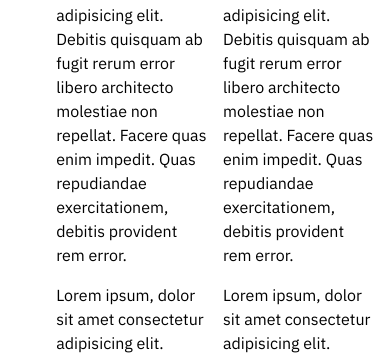
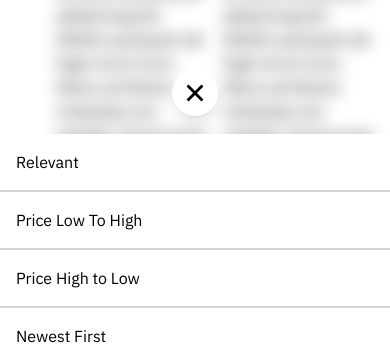
Before and after one commit to rhythmsaha/elegasilk-storefront, a Next.js app: page /browse/sarees in a window 390 px wide. Shown: the part 478-837 px from the top of the page. Built offline with nearby package versions, Linux system fonts and the light colour scheme; no server answers.

Commit message:
Refactor mobile filter and sort menus

```diff
--- a/components/browse/mobile/FilterMenu.tsx
+++ /dev/null
@@ -1,9 +0,0 @@
-import React from "react";
-
-interface Props {}
-
-const FilterMenu: React.FC<Props> = (props) => {
-    return <div>FilterMenu</div>;
-};
-
-export default FilterMenu;
--- /dev/null
+++ b/components/browse/mobile/MFilterMenu.tsx
@@ -0,0 +1,57 @@
+import { IFilterOptions } from "@/hooks/products/useFilters";
+import React from "react";
+import FilterMenu from "../FilterMenu";
+
+interface Props {
+    onSelectattribute: (id: string) => void;
+    onSelectColor: (id: string) => void;
+    selectedAttribute: string[];
+    selectedColors: string[];
+    filterOptions: IFilterOptions;
+    onResetFilters: () => void;
+    closeMFilter: () => void;
+}
+
+const MFilterMenu: React.FC<Props> = ({
+    onSelectattribute,
+    onSelectColor,
+    selectedAttribute,
+    selectedColors,
+    filterOptions,
+    onResetFilters,
+    closeMFilter,
+}) => {
+    return (
+        <div className="lg:hidden fixed z-30 inset-0 backdrop-blur flex items-end">
+            <div className="overflow-auto w-full max-h-[75%] mt-auto bg-white flex flex-col justify-between">
+                <div className="px-6 py-4">
+                    <FilterMenu
+                        onSelectattribute={onSelectattribute}
+                        onSelectColor={onSelectColor}
+                        selectedAttribute={selectedAttribute}
+                        selectedColors={selectedColors}
+                        filterOptions={filterOptions}
+                    />
+                </div>
+
+                <div className="grid grid-cols-2 gap-4 sticky bottom-0 bg-white w-full px-4 py-4">
+                    <button
+                        className="w-full bg-white text-black  border-2 border-black rounded-full p-2"
+                        onClick={onResetFilters}
+                    >
+                        Reset
+                    </button>
+
+                    <button
+                        className="w-full bg-black text-white rounded-full p-2  border-2 border-black"
+                        onClick={closeMFilter}
+                    >
+                        Close
+                    </button>
+                </div>
+            </div>
+        </div>
+    );
+};
+
+export default MFilterMenu;
--- a/components/browse/mobile/MobileBottomMenu.tsx
+++ b/components/browse/mobile/MobileBottomMenu.tsx
@@ -27,7 +27,7 @@ const MobileBottomMenu: React.FC<Props> = (props) => {
     const { openMFilter, openMSort } = useFilterBarStore((state) => state);
 
     return (
-        <div className="lg:hidden sticky w-full bg-black bg-opacity-90 backdrop-blur z-20 bottom-0 inset-x-0 py-2 text-white">
+        <div className="lg:hidden sticky w-full bg-black bg-opacity-90 backdrop-blur bottom-0 inset-x-0 py-2 text-white">
             <div className="w-full h-full grid grid-cols-2 place-items-center py-2">
                 <MenuButton Icon={MdSort} label="Sort By" onClick={openMSort} />
                 <MenuButton Icon={FiFilter} label="Filter" onClick={openMFilter} />
--- /dev/null
+++ b/components/browse/mobile/SortMenu.tsx
@@ -0,0 +1,39 @@
+import sortData from "@/lib/Products_SortData";
+import React from "react";
+import { IoCloseSharp } from "react-icons/io5";
+
+interface Props {
+    onClose: () => void;
+}
+
+const SortMenu: React.FC<Props> = ({ onClose }) => {
+    return (
+        <div className="lg:hidden fixed z-30 inset-0 backdrop-blur flex items-end">
+            <div className="max-h-[35%] relative w-full mt-auto bg-white flex flex-col justify-between items-center">
+                <button
+                    className="text-3xl absolute -top-16 bg-white rounded-full p-2 shadow-lg"
+                    onClick={onClose}
+                >
+                    <IoCloseSharp />
+                </button>
+
+                <div className="overflow-auto w-full">
+                    <div>
+                        {sortData.map((item) => {
+                            return (
+                                <div
+                                    key={item.id}
+                                    className="w-full p-4 border-b-2 border-gray-300"
+                                >
+                                    <button className="w-full text-left">{item.name}</button>
+                                </div>
+                            );
+                        })}
+                    </div>
+                </div>
+            </div>
+        </div>
+    );
+};
+
+export default SortMenu;
--- a/sections/products/BrowseProductsSection.tsx
+++ b/sections/products/BrowseProductsSection.tsx
@@ -1,5 +1,7 @@
 import BrowseTop from "@/components/browse/BrowseTop";
 import FilterMenu from "@/components/browse/FilterMenu";
+import MFilterMenu from "@/components/browse/mobile/MFilterMenu";
+import SortMenu from "@/components/browse/mobile/SortMenu";
 import { IFilterOptions } from "@/hooks/products/useFilters";
 import { ISortItem } from "@/lib/Products_SortData";
 import { useFilterBarStore } from "@/store/filter/useBottomFilter";
@@ -94,35 +96,22 @@ const BrowseProductsSection: React.FC<Props> = ({
                 </div>
             </div>
 
+            {/* Mobile Sort and Filter Menu */}
+            <>
                 {filterOptions && isMFilterOpen && (
-                <div className="lg:hidden fixed z-30 inset-0 backdrop-blur flex items-end">
-                    <div className="overflow-auto w-full p-6 h-3/4 mt-auto bg-white flex flex-col justify-between">
-                        <FilterMenu
+                    <MFilterMenu
                         onSelectattribute={onSelectattribute}
                         onSelectColor={onSelectColor}
                         selectedAttribute={selectedAttribute}
                         selectedColors={selectedColors}
                         filterOptions={filterOptions}
+                        onResetFilters={onResetFilters}
+                        closeMFilter={closeMFilter}
                     />
+                )}
 
-                        <div className="grid grid-cols-2 gap-4">
-                            <button
-                                className="w-full bg-white text-black  border-2 border-black rounded-full p-2"
-                                onClick={onResetFilters}
-                            >
-                                Reset
-                            </button>
-
-                            <button
-                                className="w-full bg-black text-white rounded-full p-2  border-2 border-black"
-                                onClick={closeMFilter}
-                            >
-                                Close
-                            </button>
-                        </div>
-                    </div>
-                </div>
-            )}
+                {isMSortOpen && <SortMenu onClose={closeMSort} />}
+            </>
         </div>
     );
 };
--- a/store/filter/useBottomFilter.ts
+++ b/store/filter/useBottomFilter.ts
@@ -15,7 +15,7 @@ export const useFilterBarStore = create<IFilterBarStore>()(
     devtools(
         (set) => ({
             isMFilterOpen: false,
-            isMSortOpen: false,
+            isMSortOpen: true,
 
             openMFilter: () => {
                 set({ isMFilterOpen: true }, false, "filterBar/openMFilter");
```
Lines whose indentation alone changed are shown as unchanged.
